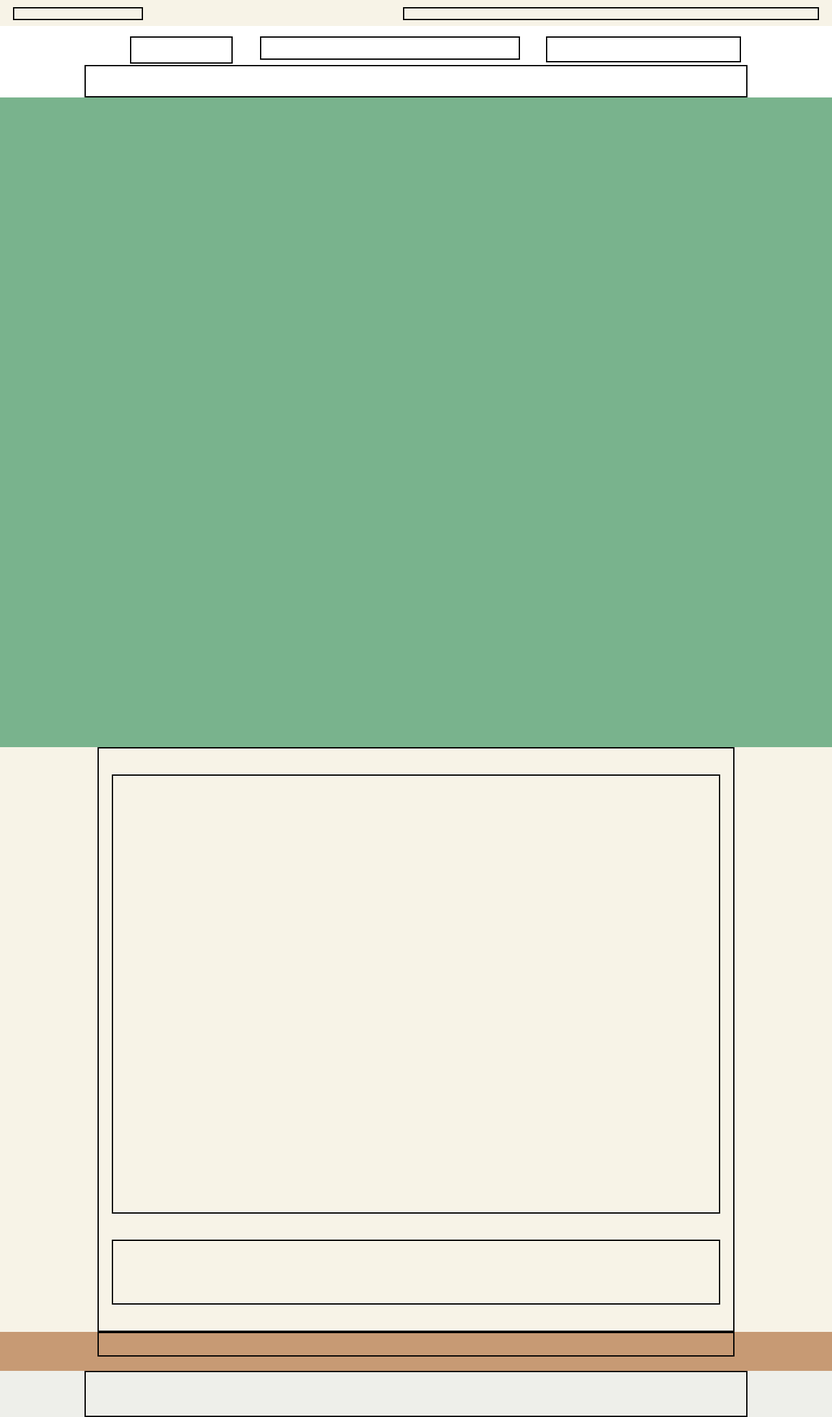
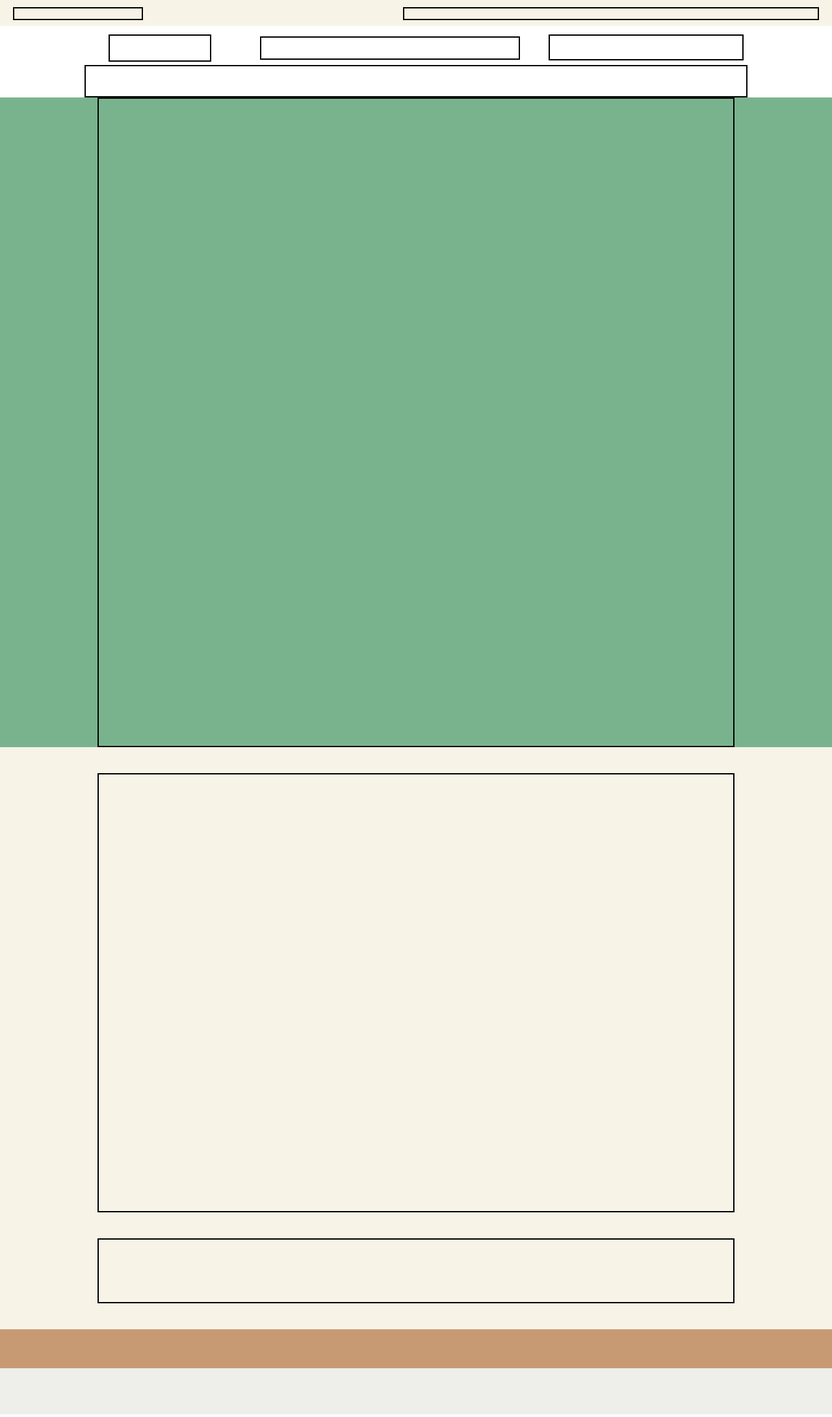
Before and after one commit to yuya-ka/satohuru-app, a React (Create React App) app: page / in a window 1280 px wide. Shown: the whole page at 65% size. Built offline with nearby package versions, Linux system fonts and the light colour scheme.

Commit message:
12/6 CSSをCSS-IN-JSに変更

```diff
--- a/src/Footer.jsx
+++ b/src/Footer.jsx
@@ -1,29 +1,98 @@
-import './style/footer.css';
+import styled from "styled-components";
 
+/* ---------------- css ---------------- */
+const StyledFooter = styled.footer`
+  min-width: 1020px;
+  margin: 0;
+  padding: 0;
+  width: auto;
+  height: auto;
+  position: relative;
+  z-index: 400;
+`;
+/* ---------------- top ---------------- */
+const StyledFooterTop = styled.div`
+  margin: 0;
+  padding: 0;
+  background-color: #f7f3e7;
+  min-width: 1020px;
+`;
+const StyledFooterTopContent = styled.div`
+  width: 980px;
+  margin: 0 auto;
+  padding: 40px 20px;
+`;
+const StyledFooterTopContentFirst = styled.div`
+  height: 676.4px;
+  margin: 0;
+  padding: 0;
+  box-sizing: border-box;
+  border: solid 2px black;
+`;
+const StyledFooterTopContentLast = styled.div`
+  position: relative;
+  margin-top: 40px;
+  box-sizing: border-box;
+  border: solid 2px black;
+  height: 100px;
+`;
+/* ---------------- center ---------------- */
+const StyledFooterCenter = styled.div`
+  min-width: 1020px;
+  margin: 0;
+  padding: 0;
+  line-height: 1.7;
+  height: 60px;
+  background-color: #c79a74;
+`;
+const StyledFooterCenterContent = styled.div`
+  width: 980px;
+  height: 37.8px;
+  margin: 0 auto;
+  padding: 21px 20px 0;
+`;
+/* ---------------- bottom ---------------- */
+const StyledFooterBottom = styled.div`
+  position: relative;
+  width: 100%;
+  height: 71px;
+  background-color: #eeefea;
+  min-width: 1020px;
+  margin: 0;
+  padding: 0;
+  line-height: 1.7;
+`;
+const StyledFooterBottomContent = styled.div`
+  width: 1020px;
+  height: 71px;
+  margin: 0 auto;
+`;
+
+
+
+/* ---------------- jsx ---------------- */
 const Footer = () => {
   return (
-    <footer className='footer'>
-      <div className='footer-top'>
-        <div className='footer-top-content'>
-          <div className='footer-top-content-first'></div>
-          <div className='footer-top-content-last'></div>
-        </div>
-      </div>
-      <div className='footer-center'>
-        <div className='footer-center-content'>
-          <div className='footer-center-content-list'>
+    <StyledFooter>
 
-          </div>
-        </div>
-      </div>
-      <div className='footer-bottom'>
-        <div className='footer-bottom-content'>
-          <div className='footer-bottom-content-logo'></div>
-          <div className='footer-bottom-content-copy'></div>
-        </div>
+      <StyledFooterTop>
+        <StyledFooterTopContent>
+          <StyledFooterTopContentFirst></StyledFooterTopContentFirst>
+          <StyledFooterTopContentLast></StyledFooterTopContentLast>
+        </StyledFooterTopContent>
+      </StyledFooterTop>
 
-      </div>
-    </footer>
+      <StyledFooterCenter>
+        <StyledFooterCenterContent>
+        </StyledFooterCenterContent>
+      </StyledFooterCenter>
+
+      <StyledFooterBottom>
+        <StyledFooterBottomContent>
+        </StyledFooterBottomContent>
+      </StyledFooterBottom>
+
+    </StyledFooter>
   );
 }
 
--- a/src/Header.jsx
+++ b/src/Header.jsx
@@ -1,20 +1,132 @@
-import './style/header.css';
+import styled from "styled-components";
 
+/* ---------------- css ---------------- */
+const StyledHeader = styled.header`
+  min-width: 1020px;
+  margin: 0;
+  padding: 0;
+  width: auto;
+  height: auto;
+  position: relative;
+`;
+/* ---------------- top ---------------- */
+const StyledHeaderTop = styled.div`
+  margin: 0;
+  padding: 0;
+  width: 100%;
+  height: 40px;
+  background-color: #f7f3e7;
+  display: block;
+`;
+const StyledHeaderTopTag = styled.p`
+  margin: 0;
+  padding: 0;
+  width: 200px;
+  height: 20px;
+  position: absolute;
+  box-sizing: border-box;
+  border: solid 2px black;
+  left: 20px;
+  top: 11px;
+  line-height: 1.4;
+`;
+const StyledHeaderTopNav = styled.ul`
+  margin: 0;
+  padding: 0;
+  width: 50%;
+  height: 20px;
+  list-style: none;
+  position: absolute;
+  box-sizing: border-box;
+  border: solid 2px black;
+  right: 20px;
+  top: 11px;
+  line-height: 1.4;
+`;
+/* ---------------- center ---------------- */
+const StyledHeaderCenter = styled.div`
+  margin: 0, auto;
+  padding: 0;
+  width: 100%;
+  height: 60px;
+  background-color: #fff;
+  display: block;
+  position: relative;
+`;
+const StyledHeaderCenterLogo = styled.div`
+  margin: 0;
+  padding: 0;
+  width: 158px;
+  height: 42px;
+  box-sizing: border-box;
+  border: solid 2px black;
+  position: absolute;
+  top: 13px;
+  left: 167px;
+`;
+const StyledHeaderCenterSearch = styled.div`
+  margin: 0;
+  padding: 0;
+  width: 400px;
+  height: 36px;
+  box-sizing: border-box;
+  border: solid 2px black;
+  position: absolute;
+  left: 400px;
+  top: 16px;
+`;
+const StyledHeaderCenterNav = styled.div`
+  margin: 0;
+  padding: 0;
+  width: 300px;
+  height: 40px;
+  box-sizing: border-box;
+  border: solid 2px black;
+  position: absolute;
+  left: 844px;
+  top: 13px;
+`;
+/* ---------------- bottom ---------------- */
+const StyledHeaderBottom = styled.div`
+  min-width: 1020px;
+  color: #000;
+  line-height: 1.7;
+  display: block;
+  position: relative;
+  width: 1020px;
+  height: 50px;
+  z-index: 500;
+  margin: 0 auto;
+  -webkit-box-sizing: border-box;
+  box-sizing: border-box;
+  border: solid 2px black;
+  padding: 0 20px 10px;
+  background-color: #fff!important;
+`;
+
+
+
+/* ---------------- jsx ---------------- */
 const Header = () => {
   return (
-    <header className='header'>
-      <div className='header-top'>
-        <p className='header-top-tagline'></p>
-        <ul className='header-top-nav'></ul>
-      </div>
-      <div className='header-center'>
-        <div className='header-center-logo'></div>
-        <div className='header-center-search'></div>
-        <div className='header-center-nav'></div>
-      </div>
-      <div className='header-bottom'>
-      </div>
-    </header>
+    <StyledHeader>
+
+      <StyledHeaderTop>
+        <StyledHeaderTopTag></StyledHeaderTopTag>
+        <StyledHeaderTopNav></StyledHeaderTopNav>
+      </StyledHeaderTop>
+
+      <StyledHeaderCenter>
+        <StyledHeaderCenterLogo></StyledHeaderCenterLogo>
+        <StyledHeaderCenterSearch></StyledHeaderCenterSearch>
+        <StyledHeaderCenterNav></StyledHeaderCenterNav>
+      </StyledHeaderCenter>
+
+      <StyledHeaderBottom>
+
+      </StyledHeaderBottom>
+
+    </StyledHeader>
   );
 }
 
--- a/src/Main.jsx
+++ b/src/Main.jsx
@@ -1,15 +1,55 @@
-import './style/main.css';
+import styled from "styled-components";
 
+/* ---------------- css ---------------- */
+const StyledMain = styled.main`
+  min-width: 1020px;
+  margin: 0;
+  padding: 0;
+  height: 1000px;
+  background-color: rgb(121, 179, 141);
+  position: relative;
+  z-index: 200;
+`;
+const StyledMainContent = styled.div`
+  width: 980px;
+  height: 100%;
+  margin: 0 auto;
+  padding: 0 20px 50px 20px;
+  box-sizing: border-box;
+  border: solid 2px black;
+`;
+/* ---------------- top ---------------- */
+const StyledMainTop = styled.div`
+  width: 100%;
+  height: 0;
+`;
+/* ---------------- center ---------------- */
+const StyledMainCenter = styled.div`
+  width: 100%;
+  height: 0;
+`;
+/* ---------------- bottom ---------------- */
+const StyledMainBottom = styled.div`
+  width: 100%;
+  height: 0;
+`;
+
+
+/* ---------------- jsx ---------------- */
 const Main = () => {
   return (
-    <div className="main">
-      <div className="main-top">
-      </div>
-      <div className="main-center">
-      </div>
-      <div className="main-bottom">
-      </div>
-    </div>
+    <StyledMain>
+
+      <StyledMainContent>
+        <StyledMainTop>
+        </StyledMainTop>
+        <StyledMainCenter>
+        </StyledMainCenter>
+        <StyledMainBottom>
+        </StyledMainBottom>
+      </StyledMainContent>
+
+    </StyledMain>
   );
 }
 
--- a/src/index.js
+++ b/src/index.js
@@ -8,7 +8,6 @@ import reportWebVitals from './reportWebVitals';
 const root = ReactDOM.createRoot(document.getElementById('root'));
 root.render(<App />);
 
-console.log(root);
 // If you want to start measuring performance in your app, pass a function
 // to log results (for example: reportWebVitals(console.log))
 // or send to an analytics endpoint. Learn more: https://bit.ly/CRA-vitals
--- a/src/style/footer.css
+++ /dev/null
@@ -1,89 +0,0 @@
-.footer {
-  min-width: 1020px;
-  margin: 0;
-  padding: 0;
-  width: auto;
-  height: auto;
-  position: relative;
-  z-index: 400;
-}
-/* ---------------- top ---------------- */
-.footer .footer-top {
-  margin: 0;
-  padding: 0;
-  background-color: #f7f3e7;
-  min-width: 1020px;
-}
-.footer .footer-top .footer-top-content {
-  width: 980px;
-  margin: 0 auto;
-  padding: 40px 20px;
-  box-sizing: border-box;
-  border: solid 2px black;
-}
-.footer .footer-top .footer-top-content .footer-top-content-first {
-  height: 676.4px;
-  margin: 0;
-  padding: 0;
-  box-sizing: border-box;
-  border: solid 2px black;
-}
-.footer .footer-top .footer-top-content .footer-top-content-last {
-  position: relative;
-  margin-top: 40px;
-  box-sizing: border-box;
-  border: solid 2px black;
-  height: 100px;
-}
-/* ---------------- center ---------------- */
-.footer .footer-center {
-  min-width: 1020px;
-  margin: 0;
-  padding: 0;
-  line-height: 1.7;
-  height: 60px;
-  background-color: #c79a74;
-}
-.footer .footer-center .footer-center-content {
-  width: 980px;
-  height: 37.8px;
-  margin: 0 auto;
-  padding: 21px 20px 0;
-  box-sizing: border-box;
-  border: solid 2px black;
-}
-/* ---------------- bottom ---------------- */
-.footer .footer-bottom {
-  position: relative;
-  width: 100%;
-  height: 71px;
-  background-color: #eeefea;
-  min-width: 1020px;
-  margin: 0;
-  padding: 0;
-  line-height: 1.7;
-}
-.footer .footer-bottom .footer-bottom-content {
-  width: 1020px;
-  height: 71px;
-  margin: 0 auto;
-  box-sizing: border-box;
-  border: solid 2px black;
-}
-/* .footer .footer-bottom .footer-bottom-content .footer-bottom-content-logo {
-  display: block;
-  position: absolute;
-  left: 20px;
-  top: 19px;
-  opacity: 1!important;
-  box-sizing: border-box;
-  border: solid 2px black;
-}
-.footer .footer-bottom .footer-bottom-content .footer-bottom-content-copy {
-  position: absolute;
-  right: 20px;
-  top: 27px;
-  line-height: 1.4;
-  box-sizing: border-box;
-  border: solid 2px black;
-} */
--- a/src/style/header.css
+++ /dev/null
@@ -1,102 +0,0 @@
-.header {
-  min-width: 1020px;
-  margin: 0;
-  padding: 0;
-  width: auto;
-  height: auto;
-  position: relative;
-}
-/* ---------------- top ---------------- */
-.header .header-top {
-  margin: 0;
-  padding: 0;
-  width: 100%;
-  height: 40px;
-  background-color: #f7f3e7;
-  display: block;
-}
-.header .header-top .header-top-tagline {
-  margin: 0;
-  padding: 0;
-  width: 200px;
-  height: 20px;
-  position: absolute;
-  box-sizing: border-box;
-  border: solid 2px black;
-  left: 20px;
-  top: 11px;
-  line-height: 1.4;
-}
-.header .header-top .header-top-nav {
-  margin: 0;
-  padding: 0;
-  width: 50%;
-  height: 20px;
-  list-style: none;
-  position: absolute;
-  box-sizing: border-box;
-  border: solid 2px black;
-  right: 20px;
-  top: 11px;
-  line-height: 1.4;
-}
-/* ---------------- center ---------------- */
-.header .header-center {
-  margin: 0, auto;
-  padding: 0;
-  width: 100%;
-  height: 60px;
-  background-color: #fff;
-  display: block;
-  position: relative;
-}
-.header .header-center .header-center-logo {
-  margin: 0;
-  padding: 0;
-  width: 158px;
-  height: 42px;
-  box-sizing: border-box;
-  border: solid 2px black;
-  position: absolute;
-  top: 16px;
-  left: 200px;
-}
-.header .header-center .header-center-search {
-  margin: 0;
-  padding: 0;
-  width: 400px;
-  height: 36px;
-  box-sizing: border-box;
-  border: solid 2px black;
-  position: absolute;
-  left: 400px;
-  top: 16px;
-}
-.header .header-center .header-center-nav {
-  margin: 0;
-  padding: 0;
-  width: 300px;
-  height: 40px;
-  box-sizing: border-box;
-  border: solid 2px black;
-  position: absolute;
-  left: 840px;
-  top: 16px;
-}
-/* ---------------- bottom ---------------- */
-.header .header-bottom {
-  min-width: 1020px;
-  color: #000;
-  line-height: 1.7;
-  display: block;
-  position: relative;
-  width: 1020px;
-  height: 50px;
-  z-index: 500;
-  margin: 0 auto;
-  -webkit-box-sizing: border-box;
-  box-sizing: border-box;
-  border: solid 2px black;
-  padding: 0 20px 10px;
-  background-color: #fff!important;
-}
--- a/src/style/main.css
+++ /dev/null
@@ -1,21 +0,0 @@
-.main {
-  min-width: 1020px;
-  margin: 0;
-  padding: 0;
-  width: auto;
-  height: 1000px;
-  background-color: rgb(121, 179, 141);
-}
-
-.main .main-top {
-  width: 100%;
-  height: 0;
-}
-.main .main-center {
-  width: 100%;
-  height: 0;
-}
-.main .main-bottom {
-  width: 100%;
-  height: 0;
-}
```
Also changed, not shown: public/react_app.html (deleted, +0 -22 lines), src/App.jsx (+3 -11 lines).
